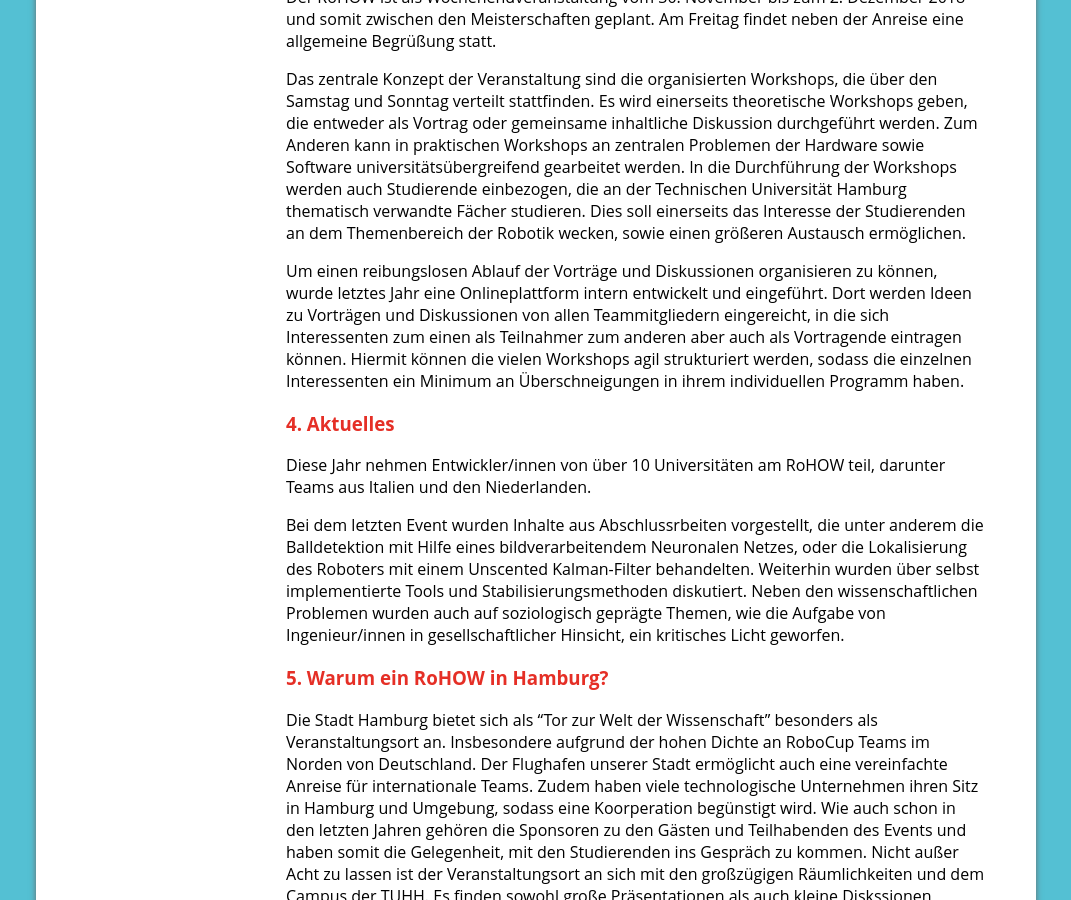
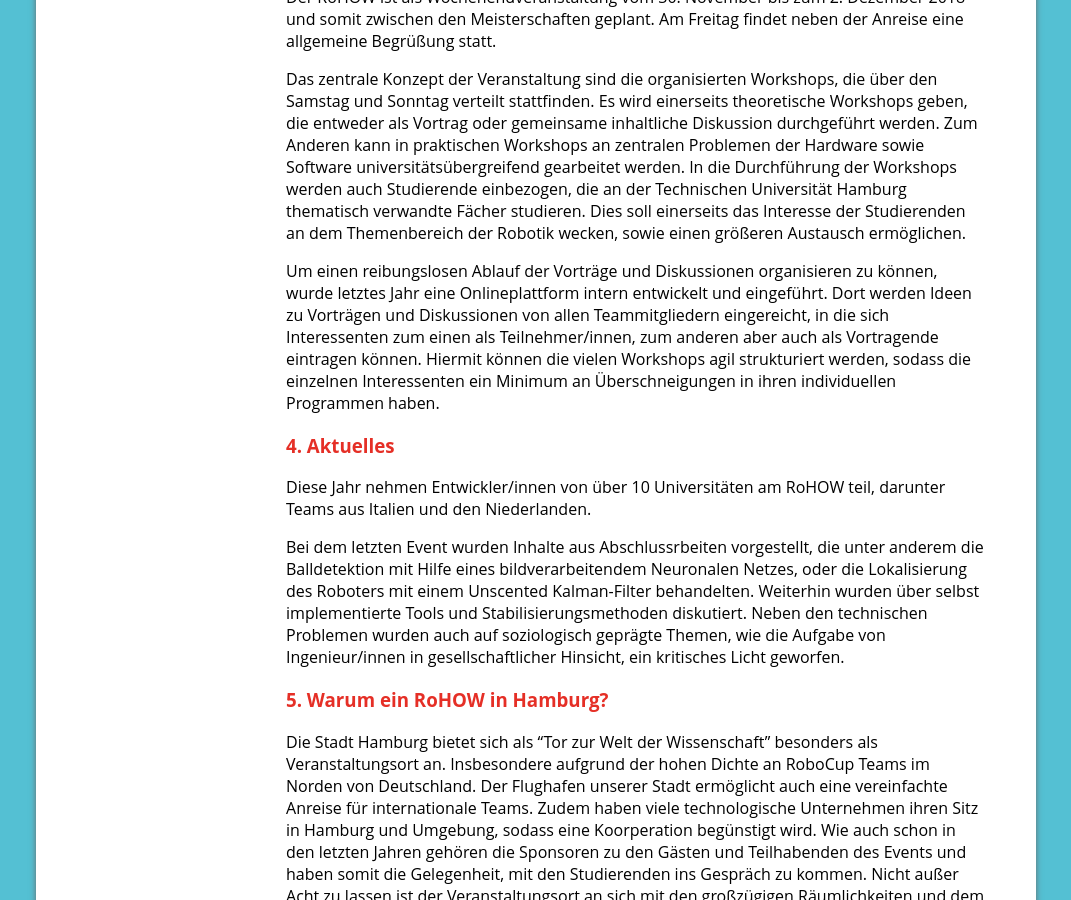
Before and after one commit to RHOrga/rhorga.github.io, a Jekyll site: the page built from 2018/de/press.md, in a window 1280 px wide and 900 px high, scrolled down 1512 px. Shown: the whole window, without its empty margins (104-1175 px from the left). Built offline with Jekyll 4.4.1, drawn with Linux system fonts in a browser that asks for light colours.

Commit message:
correct spelling mistakes

```diff
--- a/2018/de/press.md
+++ b/2018/de/press.md
@@ -69,11 +69,11 @@ Um einen reibungslosen Ablauf der Vorträge und Diskussionen organisieren zu
 können, wurde letztes Jahr eine Onlineplattform intern entwickelt und
 eingeführt.
 Dort werden Ideen zu Vorträgen und Diskussionen von allen Teammitgliedern
-eingereicht, in die sich Interessenten zum einen als Teilnahmer zum anderen aber
-auch als Vortragende eintragen können.
+eingereicht, in die sich Interessenten zum einen als Teilnehmer/innen, zum
+anderen aber auch als Vortragende eintragen können.
 Hiermit können die vielen Workshops agil strukturiert werden, sodass die
-einzelnen Interessenten ein Minimum an Überschneigungen in ihrem individuellen
-Programm haben.
+einzelnen Interessenten ein Minimum an Überschneigungen in ihren individuellen
+Programmen haben.
 
 ### 4. Aktuelles
 
@@ -86,7 +86,7 @@ oder die Lokalisierung des Roboters mit einem Unscented Kalman-Filter
 behandelten.
 Weiterhin wurden über selbst implementierte Tools und Stabilisierungsmethoden
 diskutiert.
-Neben den wissenschaftlichen Problemen wurden auch auf soziologisch geprägte
+Neben den technischen Problemen wurden auch auf soziologisch geprägte
 Themen, wie die Aufgabe von Ingenieur/innen in gesellschaftlicher Hinsicht, ein
 kritisches Licht geworfen.
 
```
